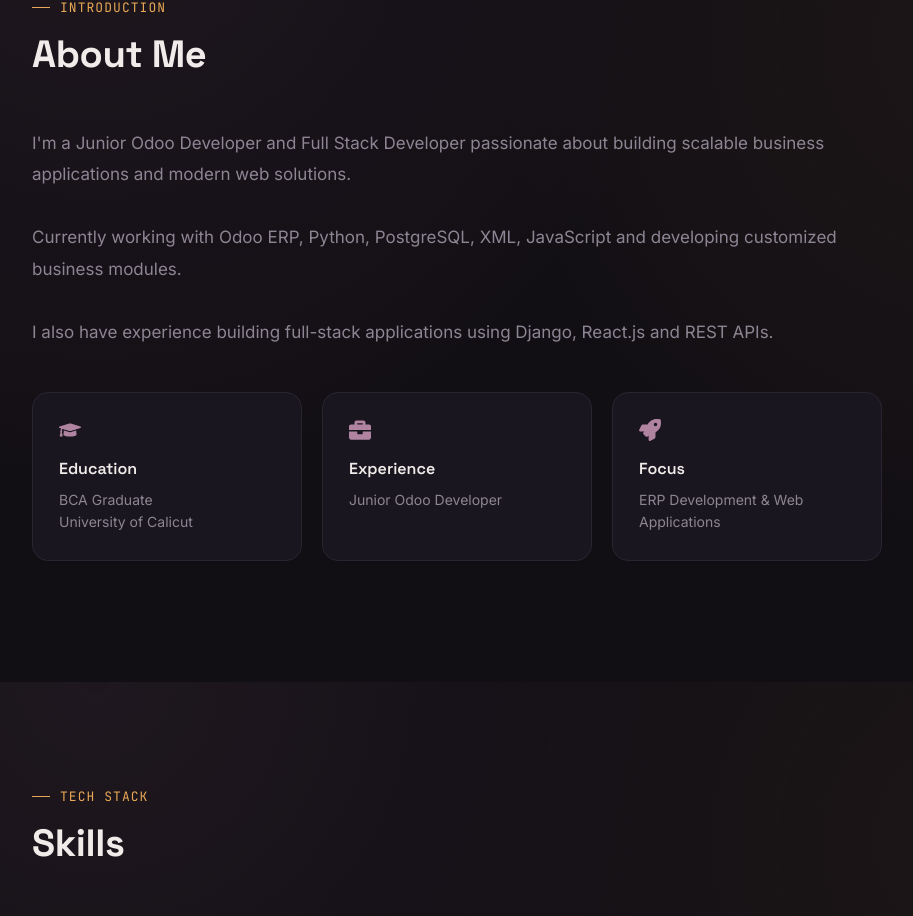
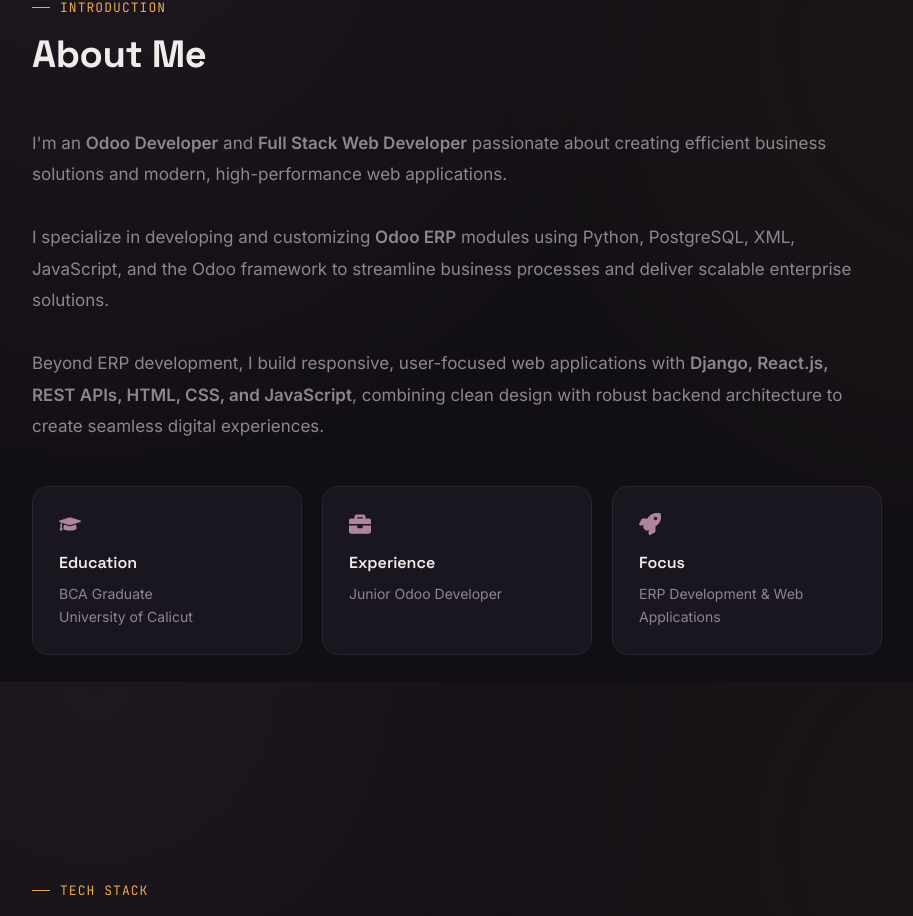
Before and after one commit to muhammed-jabir/Portfolio_latest_one, a React (Vite) app: page / in a window 1280 px wide. Shown: the part 918-1834 px from the top of the page, without its empty margins (96-1009 px from the left). Built offline with nearby package versions, Linux system fonts and the light colour scheme.

Commit message:
changed about content

```diff
--- a/src/components/About.jsx
+++ b/src/components/About.jsx
@@ -36,20 +36,16 @@
       >
         <span className="eyebrow">Introduction</span>
         <h2 className="title">About Me</h2>
+<p className="about-text">
+  I'm an <strong>Odoo Developer</strong> and <strong>Full Stack Web Developer</strong> passionate about creating efficient business solutions and modern, high-performance web applications.
+  <br />
+  <br />
+  I specialize in developing and customizing <strong>Odoo ERP</strong> modules using Python, PostgreSQL, XML, JavaScript, and the Odoo framework to streamline business processes and deliver scalable enterprise solutions.
+  <br />
+  <br />
+  Beyond ERP development, I build responsive, user-focused web applications with <strong>Django, React.js, REST APIs, HTML, CSS, and JavaScript</strong>, combining clean design with robust backend architecture to create seamless digital experiences.
+</p>
 
-        <p className="about-text">
-          I'm a Junior Odoo Developer and Full Stack Developer passionate
-          about building scalable business applications and modern web
-          solutions.
-          <br />
-          <br />
-          Currently working with Odoo ERP, Python, PostgreSQL, XML,
-          JavaScript and developing customized business modules.
-          <br />
-          <br />
-          I also have experience building full-stack applications using
-          Django, React.js and REST APIs.
-        </p>
 
         <div className="info-cards">
           {cards.map((card, index) => (
```
